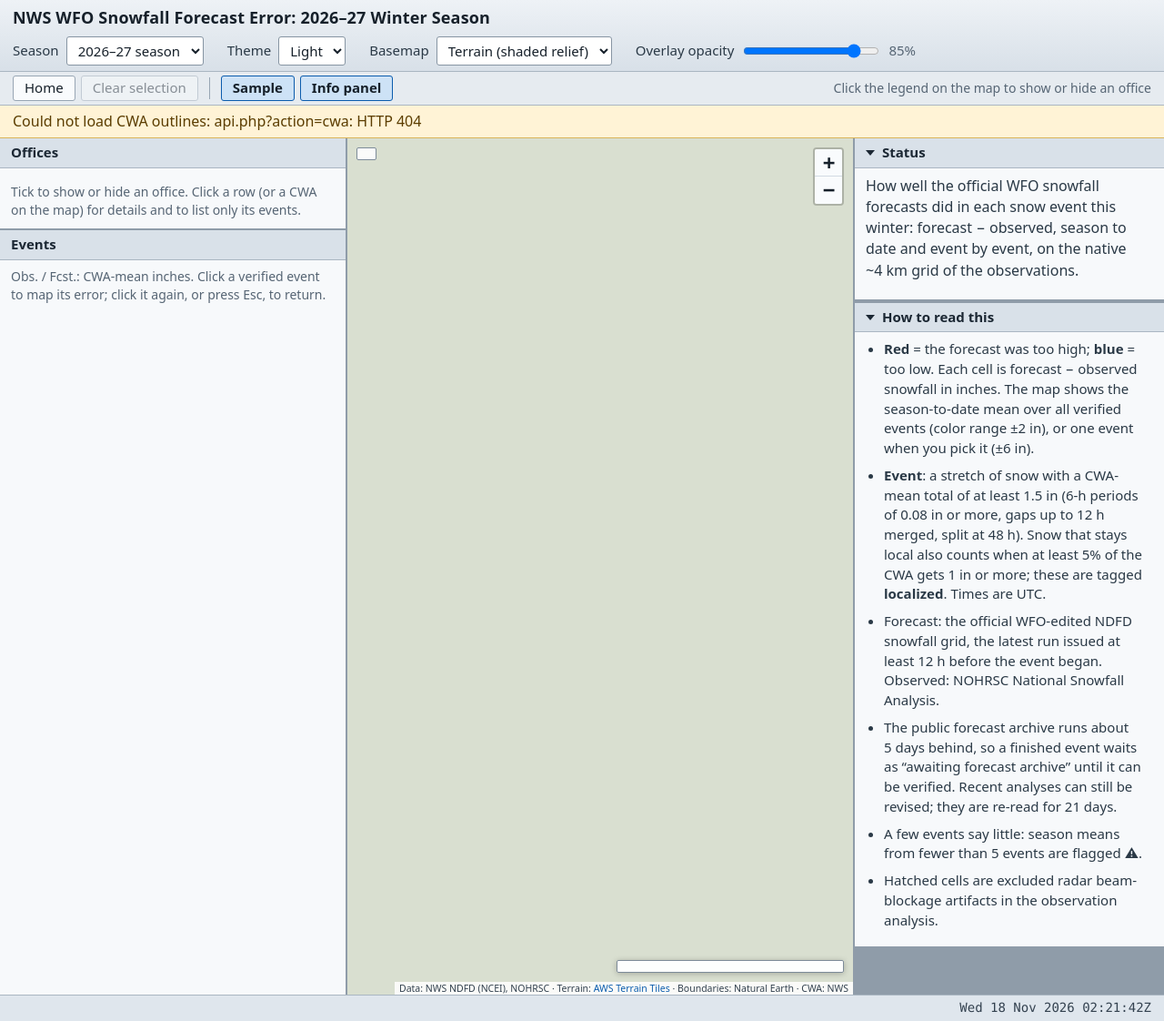
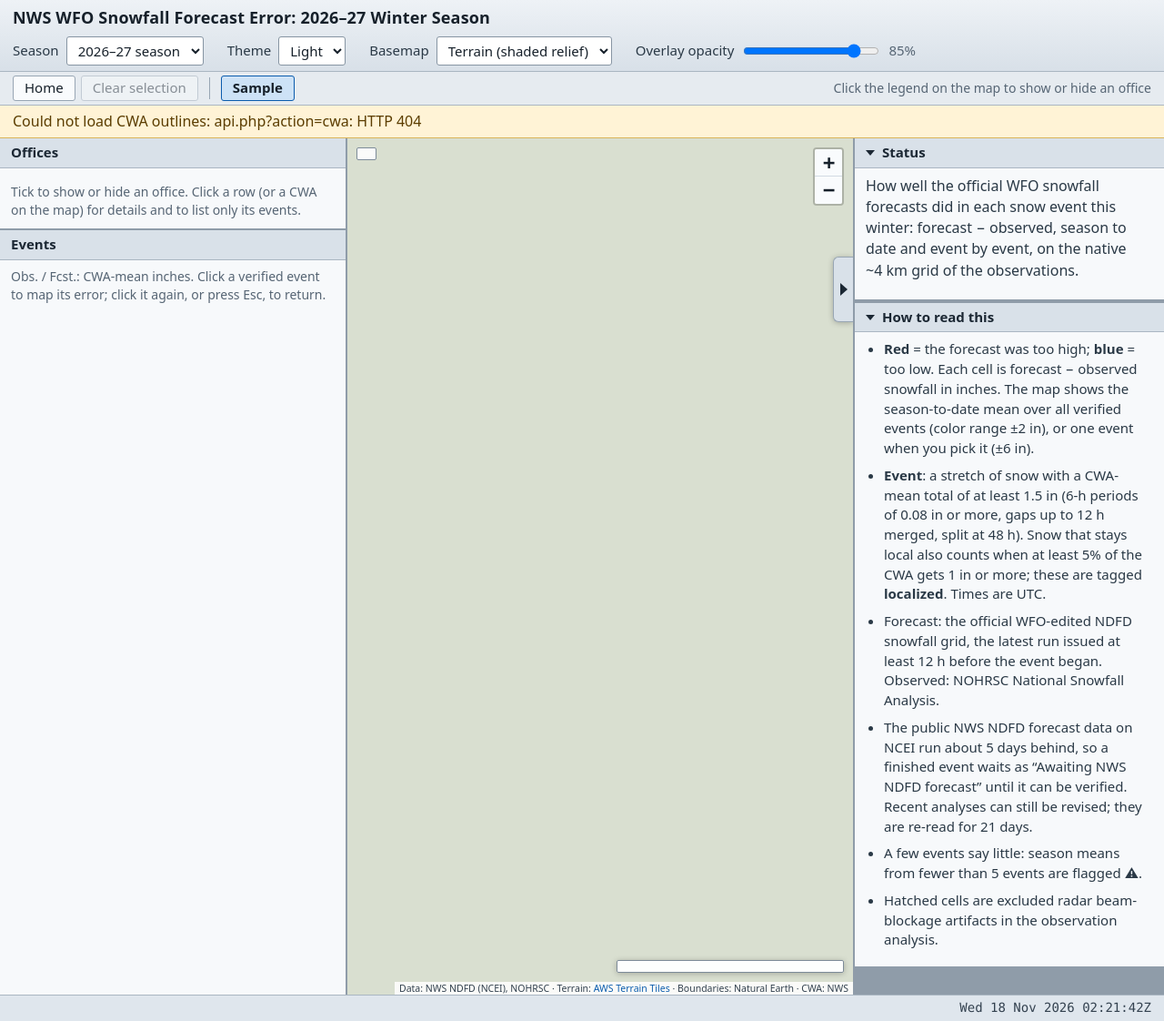
Before and after one commit to aaronperry-dev/NWS-WFO-Current-Season-Snowfall-Error, a PHP site: page / in a window 1280 px wide. Shown: the whole page at 91% size. Run offline with PHP 8.4, Linux system fonts and the light colour scheme; a map, chart or similar area stays blank.

Commit message:
Viewer: CWA click centering, edge tab, NWS NDFD forecast wording

```diff
--- a/viewer/assets/app.js
+++ b/viewer/assets/app.js
@@ -87,9 +87,9 @@ const BASE_DIR = 'basemap/', LAND_PLAIN = '#eef0ea', WATER_FILL = '#c4d8e4', LAN
 const BASEMAPS = { terrain: { name: 'Terrain (shaded relief)' }, plain: { name: 'Plain (no terrain)' }, dark: { name: 'Dark (AWIPS-style)' } };
 const LINE_DARK = { coast: { color: '#8ea3b4', weight: 1 }, state: { color: '#8f99a3', weight: 1.2, dashArray: '5 3' }, border: { color: '#d3dbe2', weight: 2.2 } };
 const LINE_STYLE = { coast: { color: '#5f7a8a', weight: 1 }, state: { color: '#59626b', weight: 1.1, dashArray: '5 3' }, border: { color: '#2c343b', weight: 2 } };
-const STATUS_TEXT = { ongoing: 'In progress', pending_forecast: 'Awaiting forecast archive', no_forecast: 'No forecast found', missing_analysis: 'Analysis missing' };
-const STATUS_HELP = { ongoing: 'Snow is still falling, or fell less than 12 h ago, so the event may still grow.', pending_forecast: 'The event is over, but the NCEI forecast archive (about 5 days behind) does not reach it yet. It is verified automatically once it does.',
-  no_forecast: 'The forecast archive covers this day, but no NDFD run covers the event.', missing_analysis: 'A NOHRSC analysis period is missing, so the event cannot be verified.' };
+const STATUS_TEXT = { ongoing: 'In progress', pending_forecast: 'Awaiting NWS NDFD forecast', no_forecast: 'No forecast found', missing_analysis: 'Analysis missing' };
+const STATUS_HELP = { ongoing: 'Snow is still falling, or fell less than 12 h ago, so the event may still grow.', pending_forecast: 'The event is over, but the NWS NDFD forecast data on NCEI (about 5 days behind) do not reach it yet. It is verified automatically once they do.',
+  no_forecast: 'The NWS NDFD forecast data cover this day, but no run covers the event.', missing_analysis: 'A NOHRSC analysis period is missing, so the event cannot be verified.' };
 
 const MON = ['Jan', 'Feb', 'Mar', 'Apr', 'May', 'Jun', 'Jul', 'Aug', 'Sep', 'Oct', 'Nov', 'Dec'], p2 = (n) => String(n).padStart(2, '0');
 const zt = (d) => `${MON[d.getUTCMonth()]} ${d.getUTCDate()} ${p2(d.getUTCHours())}Z`;
@@ -158,13 +158,13 @@ function refresh() {
 function drawStatus() {
   const s = seasonData(), box = el('status'), total = state.offs.reduce((n, o) => n + o.events.length, 0), ver = state.offs.reduce((n, o) => n + o.events.filter((e) => e.status === 'verified').length, 0);
   const pend = state.offs.reduce((n, o) => n + o.events.filter((e) => e.status === 'pending_forecast').length, 0), on = state.offs.reduce((n, o) => n + o.events.filter((e) => e.status === 'ongoing').length, 0);
-  const upd = s.updated ? `Updated ${zt(new Date(s.updated))}` : '', an = s.nohrsc_through ? `NOHRSC analysis through ${zt(new Date(s.nohrsc_through))}` : '', ar = s.ndfd_archive_complete_through ? `Forecast archive complete through ${MON[+s.ndfd_archive_complete_through.slice(5, 7) - 1]} ${+s.ndfd_archive_complete_through.slice(8)}` : '';
+  const upd = s.updated ? `Updated ${zt(new Date(s.updated))}` : '', an = s.nohrsc_through ? `NOHRSC analysis through ${zt(new Date(s.nohrsc_through))}` : '', ar = s.ndfd_archive_complete_through ? `NWS NDFD forecast available through ${MON[+s.ndfd_archive_complete_through.slice(5, 7) - 1]} ${+s.ndfd_archive_complete_through.slice(8)}` : '';
   const bar = el('statusbar'); if (bar) bar.textContent = [upd, an, ar].filter(Boolean).join('   \u00b7   ');
   let html = '';
   if (!total) {
     const tots = state.offs.filter((o) => o.observed_total_in != null).map((o) => `${esc(o.off)} ${o.observed_total_in.toFixed(2)} in`).join(' &middot; ');
     html += `<div class="empty"><b>No qualifying snow events yet this season.</b> An event needs a CWA-mean total of at least ${state.M.thresholds.event_total_in} in, or at least ${state.M.thresholds.local_area_pct}% of the CWA receiving ${state.M.thresholds.local_min_in} in or more. ${tots ? 'CWA-mean snowfall so far (all small bursts): ' + tots + '.' : ''}</div>`;
-  } else html += `<div class="counts"><b>${total}</b> events detected &middot; <b>${ver}</b> verified${pend ? ` &middot; ${pend} awaiting the forecast archive` : ''}${on ? ` &middot; ${on} in progress` : ''}</div>`;
+  } else html += `<div class="counts"><b>${total}</b> events detected &middot; <b>${ver}</b> verified${pend ? ` &middot; ${pend} awaiting the NWS NDFD forecast` : ''}${on ? ` &middot; ${on} in progress` : ''}</div>`;
   box.innerHTML = html;
 }
 function drawTable() {
@@ -187,6 +187,7 @@ function drawEvents() {
   list.sort((a, b) => b.start.localeCompare(a.start) || a.off.localeCompare(b.off));
   const L = LIM().event;
   el('eventsTitle').textContent = state.sel ? `Events: ${state.sel}` : 'Events, newest first';
+  if (!list.length) { el('events').innerHTML = `<tbody><tr><td colspan="6" style="text-align:left;white-space:normal"><span class="na">No qualifying events yet for ${esc(state.sel)}. See the snowfall log below for its smaller snowfalls.</span></td></tr></tbody>`; return; }
   el('events').innerHTML = `<thead><tr><th>Event (UTC)</th><th>Office</th><th class="c-sm">Obs.</th><th class="c-sm">Fcst.</th><th>Error (in)</th><th>MAE</th></tr></thead><tbody>${list.map((e) => {
     const m = state.M.offices[e.off], sel = state.ev && state.ev.off === e.off && state.ev.id === e.id, ver = e.status === 'verified';
     const head = `<td class="evtime"><b>${esc(dayRange(e.start, e.end))}</b><small>${esc(evTitle(e))}${localTag(e)}</small></td><td><span class="chip" style="background:${esc(m.color)}"></span><b>${esc(e.off)}</b></td>`;
@@ -292,7 +293,11 @@ function drawLegend() {
 }
 
 /* ---------- selection ---------- */
-function fitOffice(off) { const g = offEntry(off); if (g) map.fitBounds([[g.north - g.ny * g.dy, g.west], [g.north, g.west + g.nx * g.dx]], { padding: [20, 20], maxZoom: 9 }); }
+function fitOffice(off) {                                          // centre and zoom the map on the CWA outline (or, failing that, its grid)
+  let b = null; if (cwaGeo) cwaGeo.eachLayer((l) => { if (l.feature.properties.cwa === off) b = l.getBounds(); });
+  const g = offEntry(off); if (!b && g) b = L.latLngBounds([[g.north - g.ny * g.dy, g.west], [g.north, g.west + g.nx * g.dx]]);
+  if (b) map.fitBounds(b, { padding: [30, 30], maxZoom: 9 });
+}
 function select(off, zoom = true) {
   state.sel = (state.sel === off && !zoom) ? null : off; if (state.ev && state.ev.off !== state.sel) { state.ev = null; state.evGrid = null; refresh(); } else { styleCwa(); drawTable(); drawEvents(); drawLog(); drawProduct(); drawDetail(); writeHash(); }
   if (zoom && state.sel) fitOffice(off);
@@ -306,7 +311,7 @@ function fitAll() {
                  [Math.max(...state.offs.map((g) => g.north)), Math.max(...state.offs.map((g) => g.west + g.nx * g.dx))]], { padding: [10, 10], animate: false });
 }
 function initChrome() {                                              // collapsible panes, info panel, clock
-  const ws = document.querySelector('.ws'), ib = el('tbInfo'), showInfo = (on) => { ws.classList.toggle('no-right', !on); ib.setAttribute('aria-pressed', String(on)); if (window.NWS.map) window.NWS.map.invalidateSize(); };
+  const ws = document.querySelector('.ws'), ib = el('edgeInfo'), showInfo = (on) => { ws.classList.toggle('no-right', !on); ib.setAttribute('aria-expanded', String(on)); ib.title = on ? 'Hide the side panel' : 'Show the side panel'; ib.querySelector('.sr').textContent = ib.title; if (window.NWS.map) window.NWS.map.invalidateSize(); };
   let on = true; try { on = localStorage.getItem('nws.info') !== '0'; } catch (_) { /* storage unavailable */ }
   showInfo(on); ib.addEventListener('click', () => { const n = ws.classList.contains('no-right'); showInfo(n); try { localStorage.setItem('nws.info', n ? '1' : '0'); } catch (_) { /* ignore */ } });
   document.querySelectorAll('.pane.collapsible').forEach((p) => {
@@ -394,7 +399,7 @@ async function initCwa() {
   try {
     cwaData = await getJson(url.cwa());
     cwaCasing = L.geoJSON(cwaData, { interactive: false, style: { color: '#fff', weight: 5, fill: false } }).addTo(map);
-    cwaGeo = L.geoJSON(cwaData, { style: { weight: 2.4, fill: true, fillOpacity: 0.001 }, onEachFeature: (f, l) => l.on('click', () => select(f.properties.cwa, false)) }).addTo(map);
+    cwaGeo = L.geoJSON(cwaData, { style: { weight: 2.4, fill: true, fillOpacity: 0.001 }, onEachFeature: (f, l) => l.on('click', () => select(f.properties.cwa, true)) }).addTo(map);
     cwaGeo.bringToFront(); styleCwa(); drawLabels();
   } catch (err) { notice('Could not load CWA outlines: ' + err.message); }
 }
--- a/viewer/assets/style.css
+++ b/viewer/assets/style.css
@@ -199,3 +199,12 @@ body.no-sample .cursor-tip { display: none; }
 /* whole right-hand panel hidden: the map and log take its width */
 .ws.no-right { grid-template-columns: clamp(380px, 27vw, 560px) minmax(0, 1fr); }
 .ws.no-right .dock.right { display: none; }
+
+/* edge tab: hides and shows the side panel */
+.center { position: relative; }
+.edge-tab { position: absolute; right: 0; top: 130px; z-index: 1200; display: flex; align-items: center; justify-content: center; width: 22px; height: 72px; padding: 0; color: var(--bar-ink); background: var(--bar); border: 1px solid var(--btn-bd); border-right: 0; border-radius: 6px 0 0 6px; box-shadow: var(--tip-shadow); cursor: pointer; }
+.edge-tab:hover { background: var(--hover); } .edge-tab:focus-visible { outline: 2px solid var(--accent); outline-offset: 1px; }
+.edge-tab::before { content: ""; border-top: 7px solid transparent; border-bottom: 7px solid transparent; border-left: 8px solid currentColor; }
+.edge-tab[aria-expanded="false"]::before { border-left: 0; border-right: 8px solid currentColor; }
+.sr { position: absolute; width: 1px; height: 1px; overflow: hidden; clip: rect(0 0 0 0); white-space: nowrap; }
+@media (max-width: 1000px) { .edge-tab { display: none; } }
--- a/viewer/index.html
+++ b/viewer/index.html
@@ -26,7 +26,6 @@
   <button type="button" id="tbClear" title="Clear the selected office or event (Esc)" disabled>Clear selection</button>
   <span class="sep"></span>
   <button type="button" id="tbSample" aria-pressed="true" title="Show or hide the cursor readout">Sample</button>
-  <button type="button" id="tbInfo" aria-pressed="true" aria-controls="dockRight" title="Show or hide the whole right-hand panel (status, selection, how to read this)">Info panel</button>
   <span class="keys">Click the legend on the map to show or hide an office</span>
 </div>
 <div id="notice" class="notice" hidden></div>
@@ -48,6 +47,7 @@
     </section>
   </aside>
   <main class="center">
+    <button type="button" id="edgeInfo" class="edge-tab" aria-expanded="true" aria-controls="dockRight" title="Hide the side panel"><span class="sr">Hide the side panel</span></button>
     <div id="map" role="application" aria-label="Map of snowfall forecast error by NWS office, season to date and by event"></div>
     <section id="logSection" class="pane bottom" hidden>
       <h2 id="logTitle">Snowfall log</h2>
@@ -70,7 +70,7 @@
           <li><b>Red</b> = the forecast was too high; <b>blue</b> = too low. Each cell is forecast &minus; observed snowfall in inches. The map shows the season-to-date mean over all verified events (color range &plusmn;2&nbsp;in), or one event when you pick it (&plusmn;6&nbsp;in).</li>
           <li><b>Event</b>: a stretch of snow with a CWA-mean total of at least 1.5&nbsp;in (6-h periods of 0.08&nbsp;in or more, gaps up to 12&nbsp;h merged, split at 48&nbsp;h). Snow that stays local also counts when at least 5% of the CWA gets 1&nbsp;in or more; these are tagged <b>localized</b>. Times are UTC.</li>
           <li>Forecast: the official WFO-edited NDFD snowfall grid, the latest run issued at least 12&nbsp;h before the event began. Observed: NOHRSC National Snowfall Analysis.</li>
-          <li>The public forecast archive runs about 5&nbsp;days behind, so a finished event waits as &ldquo;awaiting forecast archive&rdquo; until it can be verified. Recent analyses can still be revised; they are re-read for 21&nbsp;days.</li>
+          <li>The public NWS NDFD forecast data on NCEI run about 5&nbsp;days behind, so a finished event waits as &ldquo;Awaiting NWS NDFD forecast&rdquo; until it can be verified. Recent analyses can still be revised; they are re-read for 21&nbsp;days.</li>
           <li>A few events say little: season means from fewer than 5&nbsp;events are flagged &#9888;.</li>
           <li>Hatched cells are excluded radar beam-blockage artifacts in the observation analysis.</li>
         </ul>
--- a/viewer/index.php
+++ b/viewer/index.php
@@ -31,7 +31,6 @@ $h = fn(string $s): string => htmlspecialchars($s, ENT_QUOTES | ENT_SUBSTITUTE,
   <button type="button" id="tbClear" title="Clear the selected office or event (Esc)" disabled>Clear selection</button>
   <span class="sep"></span>
   <button type="button" id="tbSample" aria-pressed="true" title="Show or hide the cursor readout">Sample</button>
-  <button type="button" id="tbInfo" aria-pressed="true" aria-controls="dockRight" title="Show or hide the whole right-hand panel (status, selection, how to read this)">Info panel</button>
   <span class="keys">Click the legend on the map to show or hide an office</span>
 </div>
 <div id="notice" class="notice" hidden></div>
@@ -53,6 +52,7 @@ $h = fn(string $s): string => htmlspecialchars($s, ENT_QUOTES | ENT_SUBSTITUTE,
     </section>
   </aside>
   <main class="center">
+    <button type="button" id="edgeInfo" class="edge-tab" aria-expanded="true" aria-controls="dockRight" title="Hide the side panel"><span class="sr">Hide the side panel</span></button>
     <div id="map" role="application" aria-label="Map of snowfall forecast error by NWS office, season to date and by event"></div>
     <section id="logSection" class="pane bottom" hidden>
       <h2 id="logTitle">Snowfall log</h2>
@@ -75,7 +75,7 @@ $h = fn(string $s): string => htmlspecialchars($s, ENT_QUOTES | ENT_SUBSTITUTE,
           <li><b>Red</b> = the forecast was too high; <b>blue</b> = too low. Each cell is forecast &minus; observed snowfall in inches. The map shows the season-to-date mean over all verified events (color range &plusmn;2&nbsp;in), or one event when you pick it (&plusmn;6&nbsp;in).</li>
           <li><b>Event</b>: a stretch of snow with a CWA-mean total of at least 1.5&nbsp;in (6-h periods of 0.08&nbsp;in or more, gaps up to 12&nbsp;h merged, split at 48&nbsp;h). Snow that stays local also counts when at least 5% of the CWA gets 1&nbsp;in or more; these are tagged <b>localized</b>. Times are UTC.</li>
           <li>Forecast: the official WFO-edited NDFD snowfall grid, the latest run issued at least 12&nbsp;h before the event began. Observed: NOHRSC National Snowfall Analysis.</li>
-          <li>The public forecast archive runs about 5&nbsp;days behind, so a finished event waits as &ldquo;awaiting forecast archive&rdquo; until it can be verified. Recent analyses can still be revised; they are re-read for 21&nbsp;days.</li>
+          <li>The public NWS NDFD forecast data on NCEI run about 5&nbsp;days behind, so a finished event waits as &ldquo;Awaiting NWS NDFD forecast&rdquo; until it can be verified. Recent analyses can still be revised; they are re-read for 21&nbsp;days.</li>
           <li>A few events say little: season means from fewer than 5&nbsp;events are flagged &#9888;.</li>
           <li>Hatched cells are excluded radar beam-blockage artifacts in the observation analysis.</li>
         </ul>
```
Also changed, not shown: README.md.
